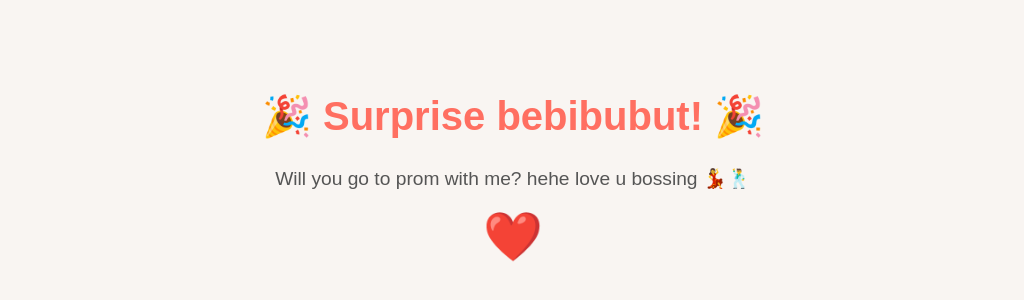
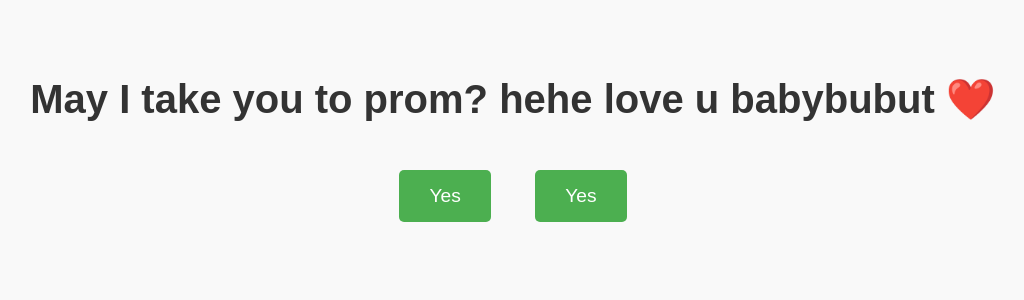
Before and after one commit to DiscouragedStudent/index.html, a plain HTML site: page index.html in a window 1280 px wide. Shown: the part 180-480 px from the top of the page, without its empty margins (127-1151 px from the left). Drawn offline with Linux system fonts and the light colour scheme.

Commit message:
Update index.html

```diff
--- a/index.html
+++ b/index.html
@@ -3,36 +3,52 @@
 <head>
     <meta charset="UTF-8">
     <meta name="viewport" content="width=device-width, initial-scale=1.0">
-    <title>Surprise!</title>
+    <title>Will You Go to Prom With Me?</title>
     <style>
         body {
-            background-color: #f9f5f2;
-            color: #333;
             font-family: Arial, sans-serif;
             text-align: center;
-            padding: 20px;
+            background-color: #f9f9f9;
+            margin: 0;
+            padding: 0;
         }
         h1 {
+            font-size: 2.5em;
             margin-top: 20%;
-            font-size: 2.5em;
-            color: #ff6f61;
+            color: #333;
         }
-        p {
+        .button {
+            display: inline-block;
+            margin: 20px;
+            padding: 15px 30px;
             font-size: 1.2em;
-            color: #555;
+            color: white;
+            background-color: #4CAF50;
+            border: none;
+            border-radius: 5px;
+            cursor: pointer;
+            text-decoration: none;
         }
-        .heart {
-            font-size: 3em;
-            color: red;
+        .button:hover {
+            background-color: #45a049;
+        }
+        .gif {
+            display: none;
+            margin-top: 20px;
         }
     </style>
 </head>
 <body>
-    <h1>🎉 Surprise bebibubut! 🎉</h1>
-    <p>Will you go to prom with me? hehe love u bossing 💃🕺</p>
-    <div class="heart">❤️</div>
+    <h1>May I take you to prom? hehe love u babybubut ❤️</h1>
+    <button class="button" onclick="showGif()">Yes</button>
+    <button class="button" onclick="showGif()">Yes</button>
+    <img class="gif" src="https://media3.giphy.com/media/v1.Y2lkPTc5MGI3NjExanBxZWFkOG9tdTlwNTdrZXo2cm01ZXcweDVuZjFhN252bXdxdTk0diZlcD12MV9pbnRlcm5hbF9naWZfYnlfaWQmY3Q9Zw/MDJ9IbxxvDUQM/giphy.gif" alt="Cute Cat GIF" width="300">
+
+    <script>
+        function showGif() {
+            const gif = document.querySelector('.gif');
+            gif.style.display = 'block';
+        }
+    </script>
 </body>
-<script>
-    alert("Will you go to prom with me?");
-</script>
 </html>
```
